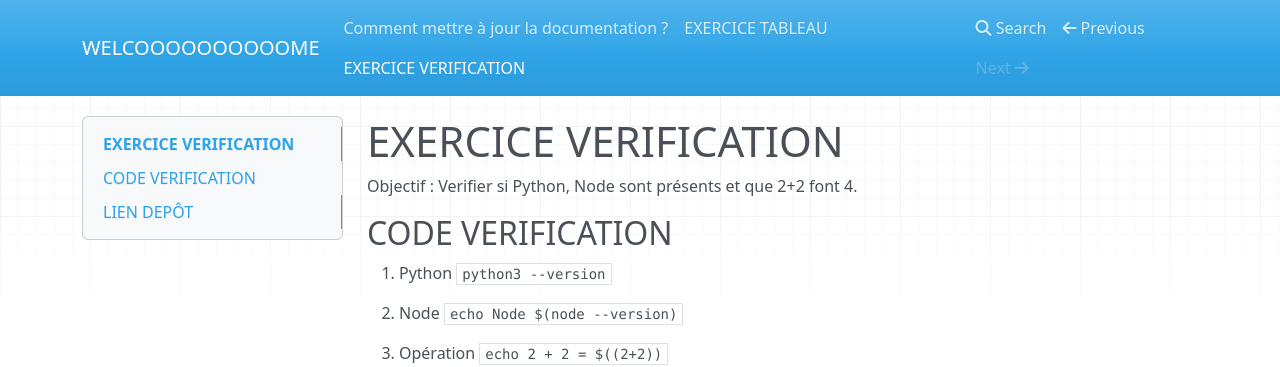
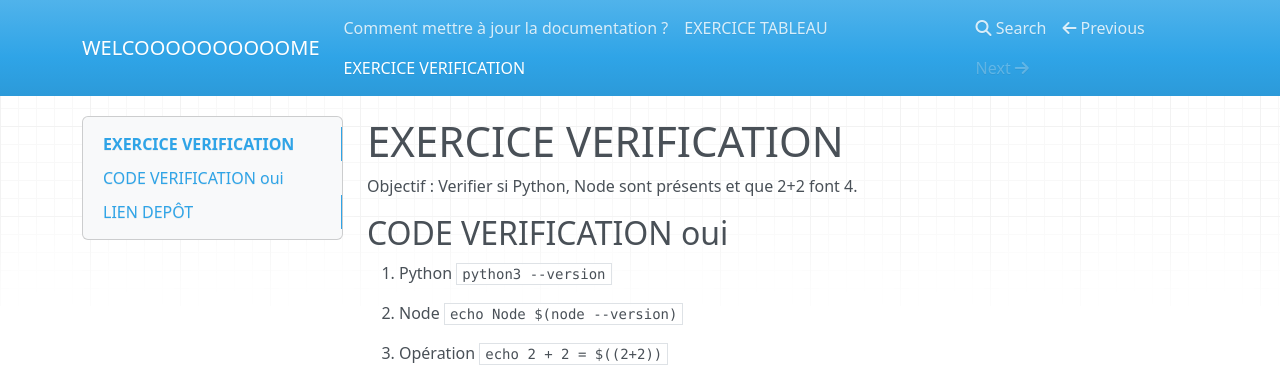
Before and after one commit to massaines-cpu/DOCUMENTATION-PRAIRIE, an MkDocs documentation site: the page built from docs/verification.md, in a window 1280 px wide. Shown: the top 367 px of the page. Built offline with MkDocs 1.6.1, drawn with Linux system fonts in a browser that asks for light colours; nearby versions of some CDN libraries.

```diff
--- a/docs/verification.md
+++ b/docs/verification.md
@@ -3,7 +3,7 @@
 
 Objectif : Verifier si Python, Node sont présents et que 2+2 font 4.
 
-## CODE VERIFICATION
+## CODE VERIFICATION oui
 
 1. Python
 `python3 --version`
```
